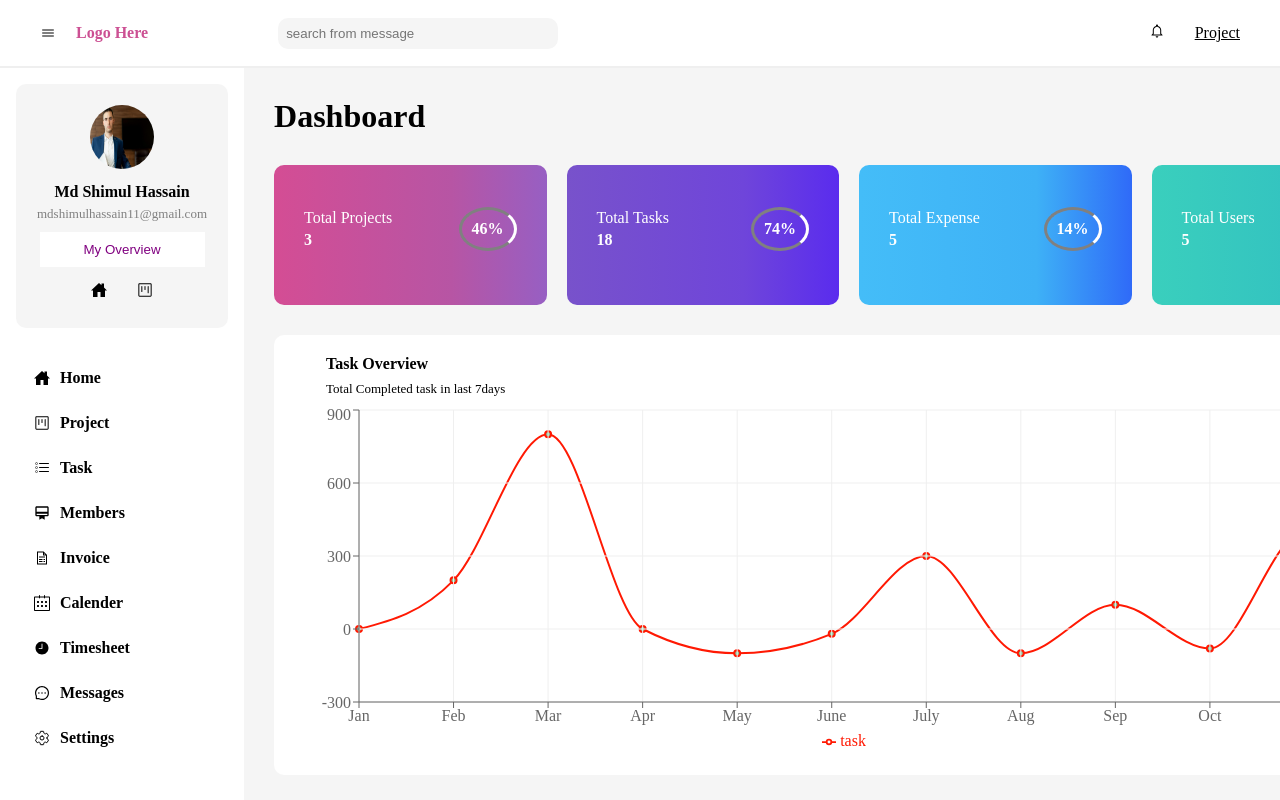
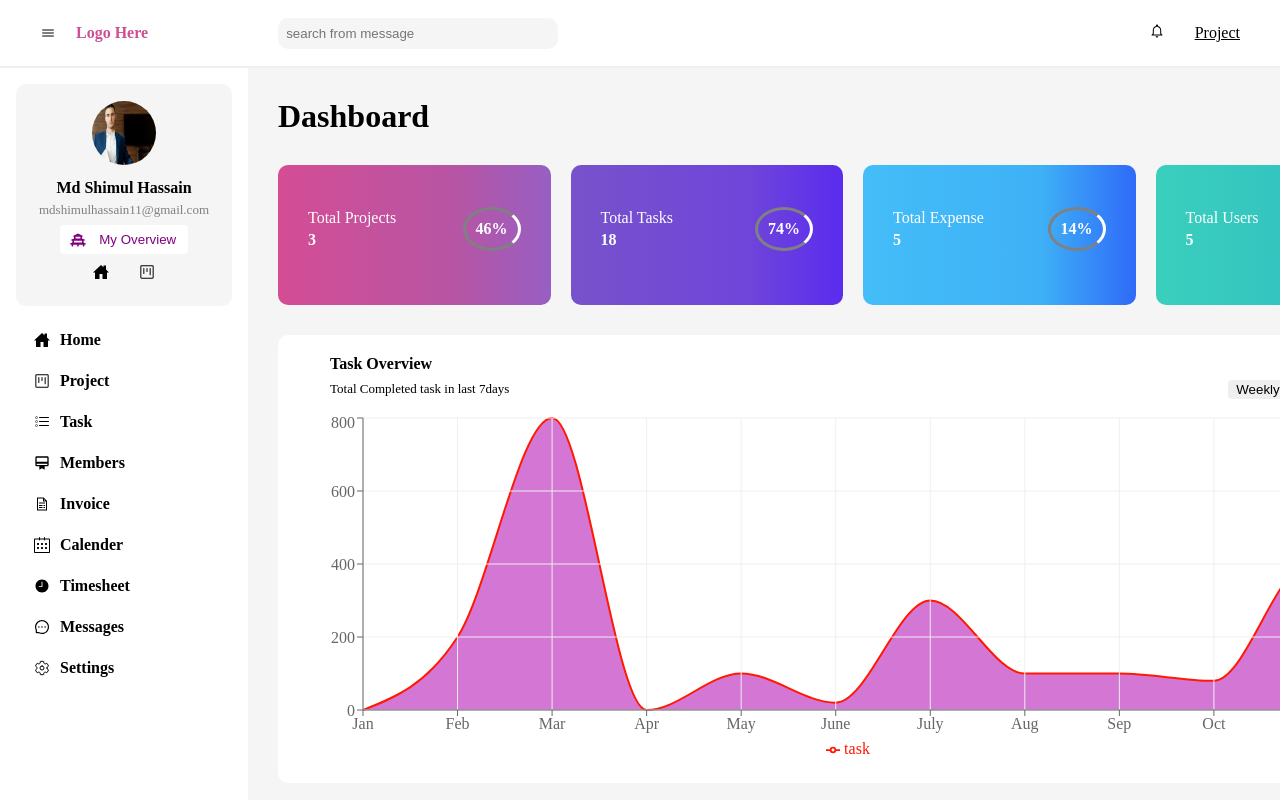
Before and after one commit to Amarachi-Codes/react-dashboard, a React (Vite) app: page /app in a window 1280 px wide. Shown: the top 800 px of the page. Built offline with nearby package versions, Linux system fonts and the light colour scheme.

Commit message:
updated some features

```diff
--- /dev/null
+++ b/src/components/buttons/ColoredBtn.tsx
@@ -0,0 +1,11 @@
+import "./styles.css"
+
+const ColoredBtn = () => {
+  return (
+    <div>
+     <button className="coloredbtn">Monthly</button>
+    </div>
+  )
+}
+
+export default ColoredBtn
--- /dev/null
+++ b/src/components/buttons/MyBtn.tsx
@@ -0,0 +1,12 @@
+
+import "./styles.css"
+
+const MyBtn = (props: { name: string}) => {
+  return (
+    <div>
+      <button className="MyButton">{props.name}</button>
+    </div>
+  )
+}
+
+export default MyBtn
--- /dev/null
+++ b/src/components/buttons/styles.css
@@ -0,0 +1,14 @@
+.MyButton{
+    padding: 2px;
+    width: 60px;
+    border: #efefef;
+    border-radius: 4px;
+}
+
+.coloredbtn{
+    background: linear-gradient(90deg, rgba(212,77,148,1) 0%, rgba(183,85,164,1) 65%, rgba(151,95,195,1) 100%);
+    padding: 2px;
+    width: 60px;
+    border: #efefef;
+    border-radius: 4px;
+}
--- a/src/components/charts/LineGraph.tsx
+++ b/src/components/charts/LineGraph.tsx
@@ -1,42 +1,52 @@
 
-import {CartesianGrid,  Legend, Tooltip, Line, LineChart, XAxis, YAxis,} from "recharts";
+import { CartesianGrid, Legend, Tooltip, Area, AreaChart, XAxis, YAxis, } from "recharts";
 import "./styles.css";
+import MyBtn from "../buttons/MyBtn";
+import ColoredBtn from "../buttons/ColoredBtn";
 
-const data =[
 
-    {name: "Jan", task: 0},
-    {name: "Feb", task: 200},
-    {name: "Mar", task: 800},
-    {name: "Apr", task: 0},
-    {name: "May", task: -100},
-    {name: "June", task: -20},
-    {name: "July", task: 300},
-    {name: "Aug", task: -100},
-    {name: "Sep", task: 100},
-    {name: "Oct", task: -80},
-    {name: "Nov", task: 400},
-    {name: "Dec", task: 0},
+const data = [
+
+  { name: "Jan", task: 0 },
+  { name: "Feb", task: 200 },
+  { name: "Mar", task: 800 },
+  { name: "Apr", task: 0 },
+  { name: "May", task: 100 },
+  { name: "June", task: 20 },
+  { name: "July", task: 300 },
+  { name: "Aug", task: 100 },
+  { name: "Sep", task: 100 },
+  { name: "Oct", task: 80 },
+  { name: "Nov", task: 400 },
+  { name: "Dec", task: 0 },
 ];
 const LineGraph = () => {
 
   return (
     <div className="Linechart">
       <p className="LineTitle">Task Overview</p>
-      <p className="LineSubtitle">Total Completed task in last 7days</p>
-      <LineChart width={1110} height={350} data={data}>
-        <Line
-        type ="monotone"
-        dataKey="task"
-        stroke="#FF1903"
-        fill="#82ca9d"
-        strokeWidth={2}
+      <div className="lineWrapper">
+        <p className="LineSubtitle">Total Completed task in last 7days</p>
+        <div className="linebuttons">
+          <MyBtn name="Weekly" />
+          <ColoredBtn />
+          <MyBtn name="Yearly" />
+        </div>
+      </div>
+      <AreaChart width={1110} height={350} data={data}>
+        <Area
+          type="monotone"
+          dataKey="task"
+          stroke="#FF1903"
+          fill="rgb(184, 28, 184)"
+          strokeWidth={2}
         />
-        <CartesianGrid stroke="#efefef"/>
-        <XAxis dataKey="name"/>
-        <YAxis/>
-        <Tooltip/>
-        <Legend/>
-      </LineChart>
+        <CartesianGrid stroke="#efefef" />
+        <XAxis dataKey="name" />
+        <YAxis />
+        <Tooltip />
+        <Legend />
+      </AreaChart>
 
     </div>
   )
--- a/src/components/charts/styles.css
+++ b/src/components/charts/styles.css
@@ -14,6 +14,17 @@
     font-size: small;
     padding: 8px 32px;
 }
+.lineWrapper{
+    display: flex;
+    align-items: center;
+    justify-content: space-between;
+    padding-bottom: 8px;
+}
+.linebuttons{
+    display: flex;
+    align-items: center;
+
+}
 .barContainer{
   background-color: white;
   padding: 40px 20px;
--- a/src/components/wrapper/app-route-wrapper/AppProfile.tsx
+++ b/src/components/wrapper/app-route-wrapper/AppProfile.tsx
@@ -2,7 +2,8 @@ import './styles.css';
 // import profilePix from './../../../assets/profilePix.png'
 import { IoHomeSharp} from "react-icons/io5";
 import { GoProject } from "react-icons/go";
-import profImg from './../../../assets/profImg.jpg'
+import profImg from './../../../assets/profImg.jpg';
+import { FaVihara } from "react-icons/fa";
 const AppProfile = () => {
   return (
     <>
@@ -10,7 +11,9 @@ const AppProfile = () => {
         <img src={profImg} className='profile' alt="" />
       <p className='name'>Md Shimul Hassain</p>
       <p className='email'>mdshimulhassain11@gmail.com</p>
-      <button className='mybtn'>My Overview</button>
+      <div className='overviewbtn'>
+        <FaVihara fill='purple' />
+      <button className='mybtn'>My Overview</button></div>
       <div >
       <IoHomeSharp/><span className='icons'></span>
       <GoProject />
--- a/src/components/wrapper/app-route-wrapper/styles.css
+++ b/src/components/wrapper/app-route-wrapper/styles.css
@@ -4,7 +4,7 @@
 
   .sidebar{
     width: 300px;
-    height: 90vh;
+    height: 100vh;
     background-color: white;
     position: sticky;
     top: 0;
@@ -16,17 +16,17 @@
   }
 
   .sidebar ul{
-    margin: 30px 18px;
+    margin: 8px 18px;
   }
 
   .sidebar ul li{
     list-style: none;
-    padding: 6px;
+    padding: 4px 6px;
     display: flex;
     align-items: center;
   }
   .sidebar ul li:hover{
-   background-color: pink;
+    background: linear-gradient(90deg, rgba(212,77,148,1) 0%, rgba(183,85,164,1) 65%, rgba(151,95,195,1) 100%);
 
 
 }
@@ -46,7 +46,7 @@
   margin: 16px;
   border-radius: 10px;
   background-color: whitesmoke;
-  padding: 16px;
+  padding: 12px 16px;
 }
 .name{
   font-weight: 600;
@@ -55,9 +55,10 @@
 .email{
   color: grey;
   font-size: small;
+  padding-bottom: 2px;
 }
 .mybtn{
-  padding: 10px 44px;
+  padding: 2px ;
   color: purple;
   background-color: #fff;
   border: none;
@@ -67,3 +68,15 @@ padding-right: 10px;
 
 
 }
+.overviewbtn{
+  display: flex;
+  align-items: center;
+  background-color: #fff;
+  justify-content: space-around;
+  width: 128px;
+  margin: 0 28px;
+  padding: 0 4px;
+  border-radius: 4px;
+
+
+}
--- a/src/pages/App/app-home-page/AppHomePage.tsx
+++ b/src/pages/App/app-home-page/AppHomePage.tsx
@@ -1,7 +1,7 @@
 
 //
 
-import { LineGraph, MyBarChart, TopDueProjects, } from '../..'
+import { LineGraph, MyBarChart, TopDueProjects,} from '../..'
 import './styles.css'
 
 
--- a/src/pages/index.ts
+++ b/src/pages/index.ts
@@ -15,4 +15,5 @@ import MyBarChart from "../components/charts/MyBarChart";
 
 
 
-export{NotificationPage, ProjectPage,AppHomePage,LineGraph,AppProjectPage,AppTaskPage,AppMembersPage,AppInvoicePage,AppCalenderPage,AppTimesheetPage,AppMessagesPage,AppSettingsPage,TopDueProjects,MyBarChart}
+
+export{NotificationPage, ProjectPage,AppHomePage,LineGraph,AppProjectPage,AppTaskPage,AppMembersPage,AppInvoicePage,AppCalenderPage,AppTimesheetPage,AppMessagesPage,AppSettingsPage,TopDueProjects,MyBarChart,}
```
